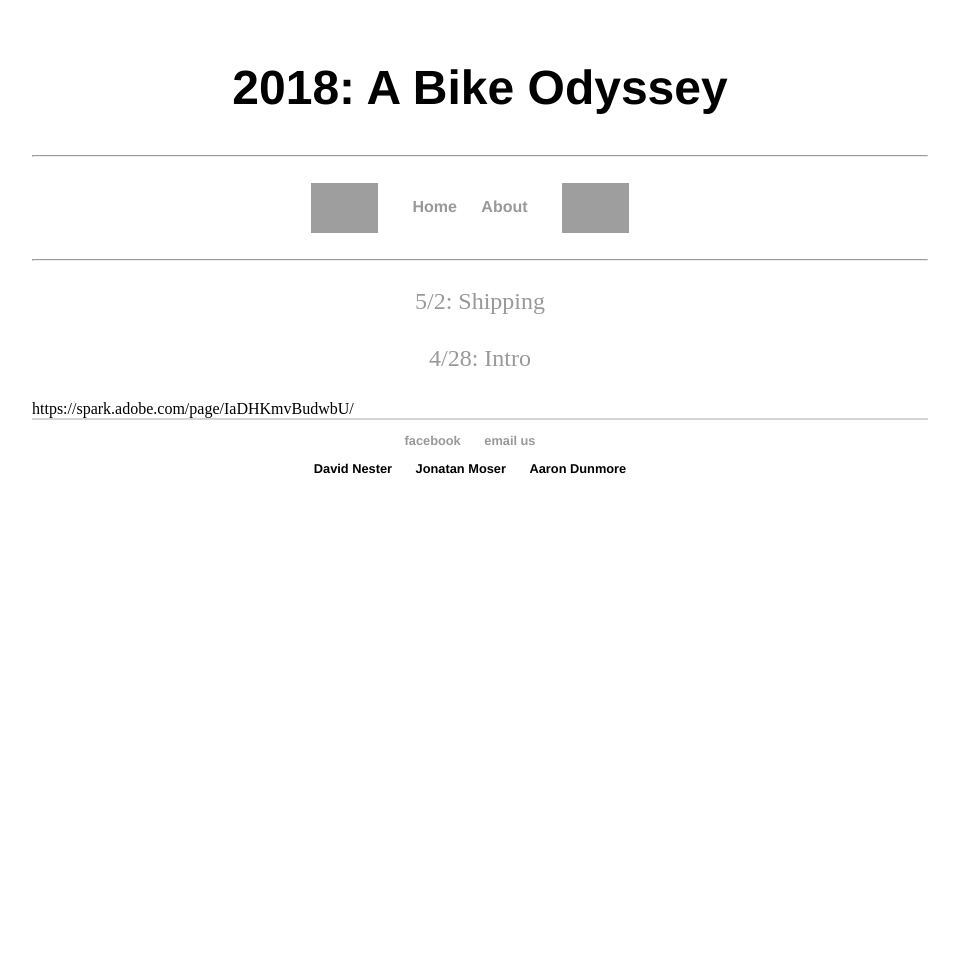
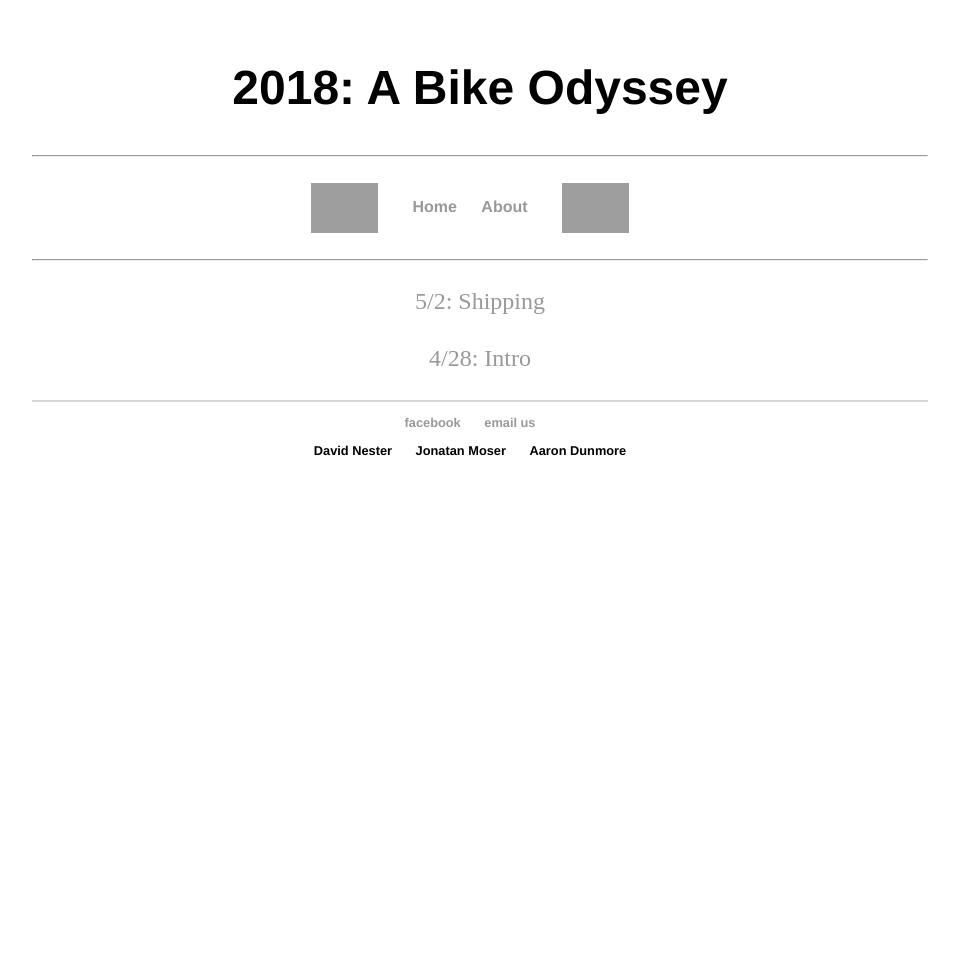
Before and after one commit to DavidNester/DavidNester.github.io, a Jekyll site: the page built from biketrip/index.html, in a window 1280 px wide. Shown: the whole page, without its empty margins (160-1119 px from the left). Built offline with Jekyll 4.4.1, drawn with Linux system fonts in a browser that asks for light colours; part of the change alters nothing that is shown; grey boxes are pictures that could not be loaded.

Commit message:
Update index.html

```diff
--- a/biketrip/index.html
+++ b/biketrip/index.html
@@ -8,4 +8,3 @@ title: 2018&#58; A Bike Odyssey
 	<p> <a href="https://spark.adobe.com/page/QYwaDfaWb4R9A/">4/28: Intro</a></p>
 </div><!-- /.blurb -->
 </center>
-https://spark.adobe.com/page/IaDHKmvBudwbU/
```
